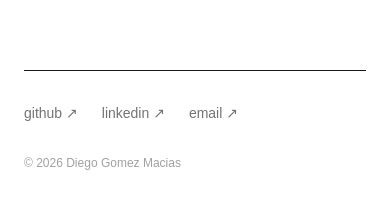
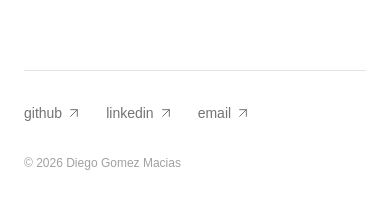
Before and after one commit to dmgomez13/diego-portfolio, a Next.js app: page / in a window 390 px wide. Shown: the part 560-766 px from the top of the page. Built offline with nearby package versions, Linux system fonts and the light colour scheme.

Commit message:
Fix footer linkarrow on mobile

```diff
--- a/components/Footer.tsx
+++ b/components/Footer.tsx
@@ -1,31 +1,55 @@
+function ExternalLinkIcon() {
+  return (
+    <svg
+      viewBox="0 0 24 24"
+      fill="none"
+      stroke="currentColor"
+      strokeWidth="1.5"
+      className="h-4 w-4"
+      aria-hidden="true"
+    >
+      <path
+        strokeLinecap="round"
+        strokeLinejoin="round"
+        d="M7 17 17 7M7 7h10v10"
+      />
+    </svg>
+  );
+}
+
 export default function Footer() {
   return (
-        <footer className="mt-24 border-t border-netural-200 pt-8 dark:border-neutral-800">
+    <footer className="mt-24 border-t border-neutral-200 pt-8 dark:border-neutral-800">
       <div className="flex flex-wrap gap-6 text-sm">
+
         <a
           href="https://github.com/dmgomez13"
           target="_blank"
           rel="noopener noreferrer"
-                    className="text-neutral-500 transition-colors hover:text-neutral-950 dark:text-neutral-400 dark:hover:text-white"
+          className="inline-flex items-center gap-1 text-neutral-500 transition-colors hover:text-neutral-950 dark:text-neutral-400 dark:hover:text-white"
         >
-                    github ↗
+          github
+          <ExternalLinkIcon />
         </a>
 
         <a
           href="https://linkedin.com/in/diego-gomez-a88939246/"
           target="_blank"
           rel="noopener noreferrer"
-                    className="text-neutral-500 transition-colors hover:text-neutral-950 dark:text-neutral-400 dark:hover:text-white"
+          className="inline-flex items-center gap-1 text-neutral-500 transition-colors hover:text-neutral-950 dark:text-neutral-400 dark:hover:text-white"
         >
-                    linkedin ↗
+          linkedin
+          <ExternalLinkIcon />
         </a>
 
         <a
           href="mailto:dmgomez1313@gmail.com"
-                    className="text-neutral-500 transition-colors hover:text-neutral-950 dark:text-neutral-400 dark:hover:text-white"
+          className="inline-flex items-center gap-1 text-neutral-500 transition-colors hover:text-neutral-950 dark:text-neutral-400 dark:hover:text-white"
         >
-                    email ↗
+          email
+          <ExternalLinkIcon />
         </a>
+
       </div>
 
       <p className="mt-8 text-xs text-neutral-400 dark:text-neutral-600">
```
Lines whose indentation alone changed are shown as unchanged.
